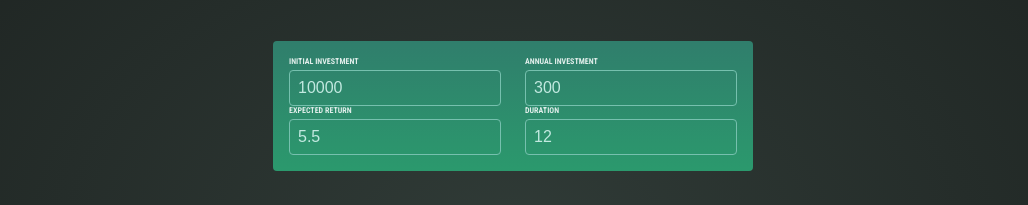
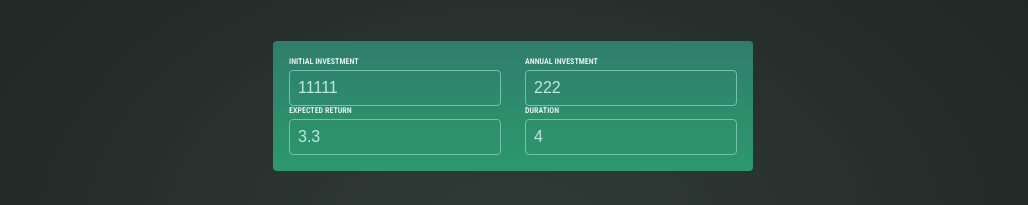
Before and after one commit to slavkoSenkiv/investment-calculator, a React (Vite) app: page / in a window 1280 px wide. Shown: the part 185-390 px from the top of the page, without its empty margins (127-1155 px from the left). Built offline with nearby package versions, Linux system fonts and the light colour scheme.

Commit message:
add default values and object data upd

```diff
--- a/src/App.jsx
+++ b/src/App.jsx
@@ -1,15 +1,30 @@
-import InputZone from "./components/InputZone"
-import ForecTable from "./components/ForecTable"
+import InputZone from "./components/InputZone";
+import ForecTable from "./components/ForecTable";
+import { useState } from "react";
+
+const defObjData = {
+  initialInvestment: 11111,
+  annualInvestment: 222,
+  expectedReturn: 3.3,
+  duration: 4,
+};
 
 function App() {
+  const [objectData, setObjectData] = useState(defObjData);
+  function handlePropertyUpdate(propertyName, value) {
+    setObjectData((prevObject) => ({
+      ...prevObject,
+      [propertyName]: value,
+    }));
+  }
+
   return (
     <>
-    <InputZone />
+      <InputZone handlePropertyUpdate={handlePropertyUpdate} objectData={objectData}/>
 
-    <ForecTable />
+      <ForecTable />
     </>
-
-  )
+  );
 }
 
-export default App
+export default App;
--- a/src/components/InputField.jsx
+++ b/src/components/InputField.jsx
@@ -1,8 +1,15 @@
-export default function InputField({ labelText, defNum, step }) {
+export default function InputField({ labelText, step, handleInputChange, name, objectData }) {
   return (
     <div>
       <label>{labelText}</label>
-      <input type="number" defaultValue={defNum} step={step} min="0"></input>
+      <input
+        type="number"
+        step={step}
+        onChange={handleInputChange}
+        name={name}
+        defaultValue={objectData[name]}
+        min="0">
+      </input>
     </div>
   );
 }
--- a/src/components/InputZone.jsx
+++ b/src/components/InputZone.jsx
@@ -1,16 +1,50 @@
 import InputField from "./InputField";
 
-export default function InputZone() {
+export default function InputZone( { handlePropertyUpdate, objectData }) {
+
+  function handleInputChange(event) {
+    const { name, value } = event.target;
+    handlePropertyUpdate(name, value);
+  }
+
   return (
     <div id="user-input">
+
       <div className="input-group">
-        <InputField labelText={"Initial Investment"} defNum={10000} step={5000} />
-        <InputField labelText={"Annual Investment"} defNum={300} step={100} />
+
+        <InputField
+          labelText={"Initial Investment"}
+          name={"initialInvestment"}
+          objectData={objectData}
+          handleInputChange={handleInputChange}
+          step={5000} />
+
+        <InputField
+          labelText={"Annual Investment"}
+          name={"annualInvestment"}
+          objectData={objectData}
+          handleInputChange={handleInputChange}
+          step={100} />
+
       </div>
+
       <div className="input-group">
-        <InputField labelText={"Expected Return"} defNum={5.5} step={0.5} />
-        <InputField labelText={"Duration"} defNum={12} step={2} />
+
+        <InputField
+          labelText={"Expected Return"}
+          name={"expectedReturn"}
+          objectData={objectData}
+          handleInputChange={handleInputChange}
+          step={0.5} />
+
+        <InputField
+          labelText={"Duration"}
+          name={"duration"}
+          objectData={objectData}
+          handleInputChange={handleInputChange}
+          step={2} />
       </div>
+
     </div>
   );
 }
```
